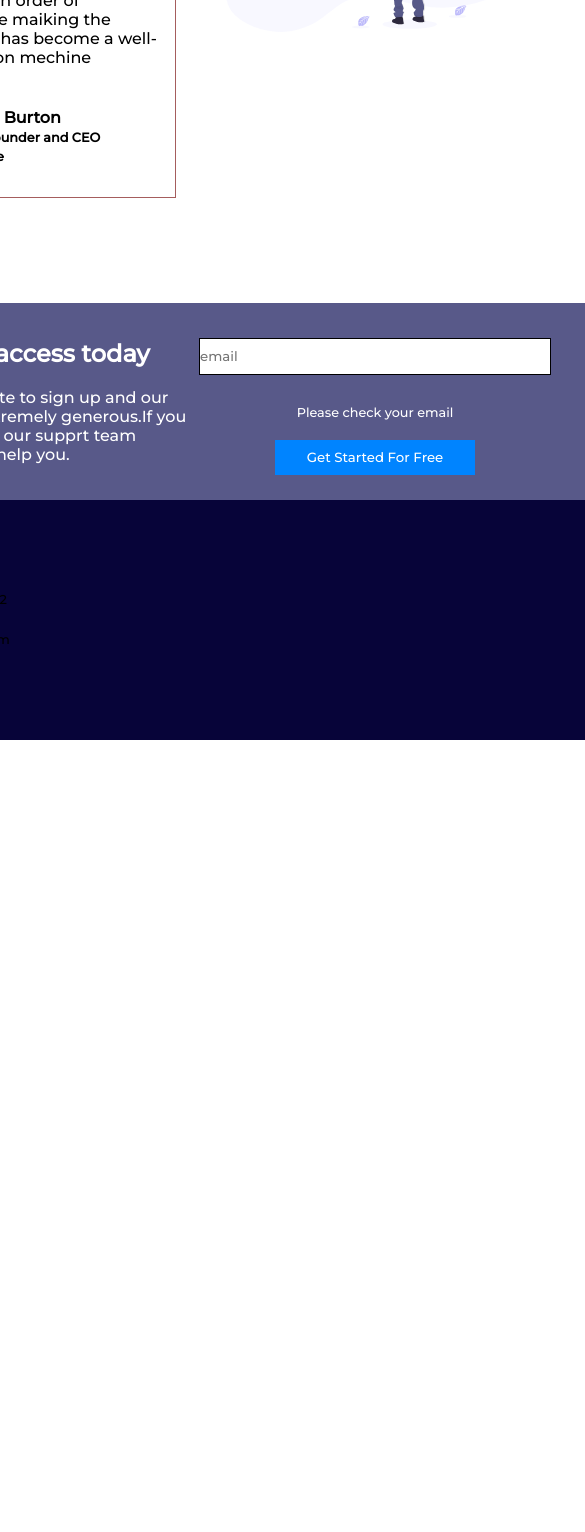
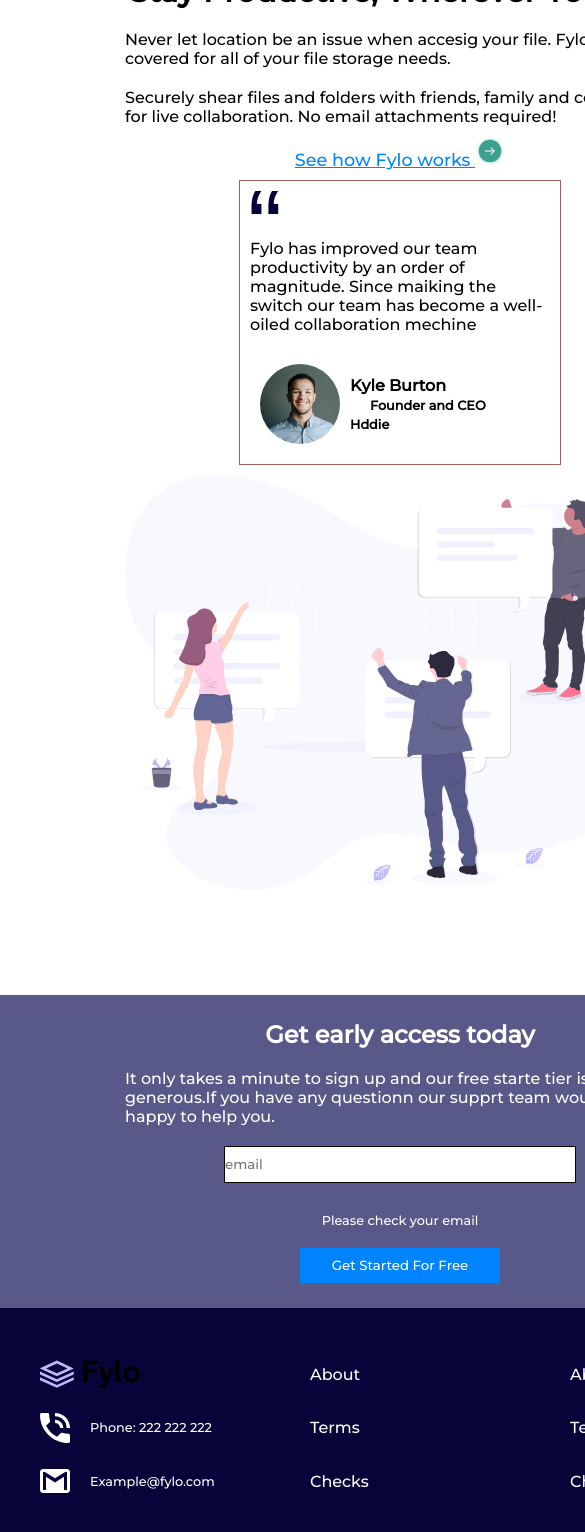
Before and after one commit to CarlTeclancing/fylo-landing-page, a React (Create React App) app: page / in a window 390 px wide. Shown: the part 1030-2562 px from the top of the page, 585 px wide, since content can reach past the window. Before the commit the page ends 1770 px from the top, so only its background shows below. Built offline with nearby package versions, Linux system fonts and the light colour scheme.

Commit message:
updated the footer

```diff
--- a/src/App.css
+++ b/src/App.css
@@ -11,9 +11,10 @@ body{
   justify-content: center;
   flex-direction: column;
   align-items: center;
+  flex-wrap: wrap;
 }
 .App{
-  width: 1440px;
+  width: 1220px;
   display: flex;
   justify-content: center;
   flex-direction: column;
@@ -155,6 +156,7 @@ span{
   flex-direction: row;
   align-items: center;
   justify-content: space-between;
+  color: white;
 }
 .wh{
   color: white;
@@ -166,7 +168,11 @@ span{
   height: 80%;
   width: 200px;
   margin: 20px;
-
+  color: white;
+}
+.same a{
+  color: white;
+  font-size: 1rem;
 }
 .w-1{
   width: 100%;
@@ -174,6 +180,7 @@ span{
   height: 30px;
   align-items: center;
 }
+
 @media screen and (max-width: 660px){
   .App{
     width: 100%;
@@ -181,6 +188,7 @@ span{
     justify-content: center;
     flex-direction: column;
     align-items: center;
+    flex-wrap: wrap;
   }
   .header{
     width: 90%;
@@ -206,7 +214,7 @@ span{
     color: rgb(0, 132, 255);
   }
   aside, section{
-    width: 350px;
+    width: 550px;
     height: auto;
     padding: 5px;
     display: flex;
@@ -215,7 +223,7 @@ span{
     flex-direction: column;
   }
   .img-1{
-    width: 350px;
+    width: 550px;
   }
   input{
     width: 350px;
@@ -231,4 +239,7 @@ span{
     color: white;
     height: 35px;
   }
+  main{
+    flex-wrap: wrap;
+  }
 }
--- a/src/components/Footer.jsx
+++ b/src/components/Footer.jsx
@@ -12,12 +12,22 @@ export default function Footer(){
                 <img  src={logo} alt="" className='logo wh' />
                 <div className="w-1"><img className="wh" src={phone} alt="" /> <span>Phone: 222 222 222</span></div>
                 <div className="w-1"><img className="wh" src={email} alt="" /> <span>Example@fylo.com</span></div>
-                <div className="w-1"></div>
-
 
             </div>
-            <div className="same"></div>
-            <div className="same"></div>
+            <div className="same">
+
+                    <a href="../app.js">About</a>
+                    <a href="../app.js">Terms</a>
+                    <a href="../app.js">Checks</a>
+
+            </div>
+
+                 <div className='same'>
+                    <a href="../app.js">About</a>
+                    <a href="../app.js">Terms</a>
+                    <a href="../app.js">Checks</a>
+
+            </div>
         </div>
     )
 }
```
